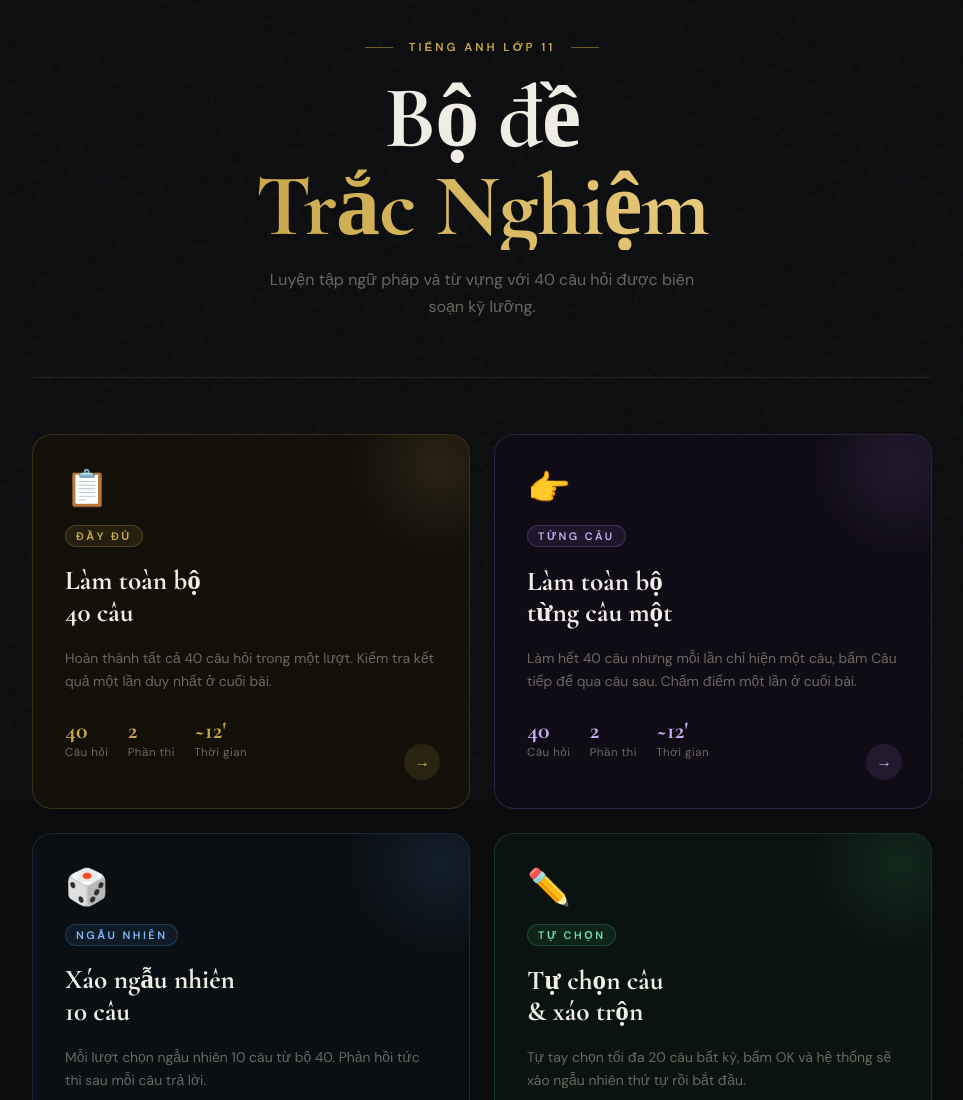
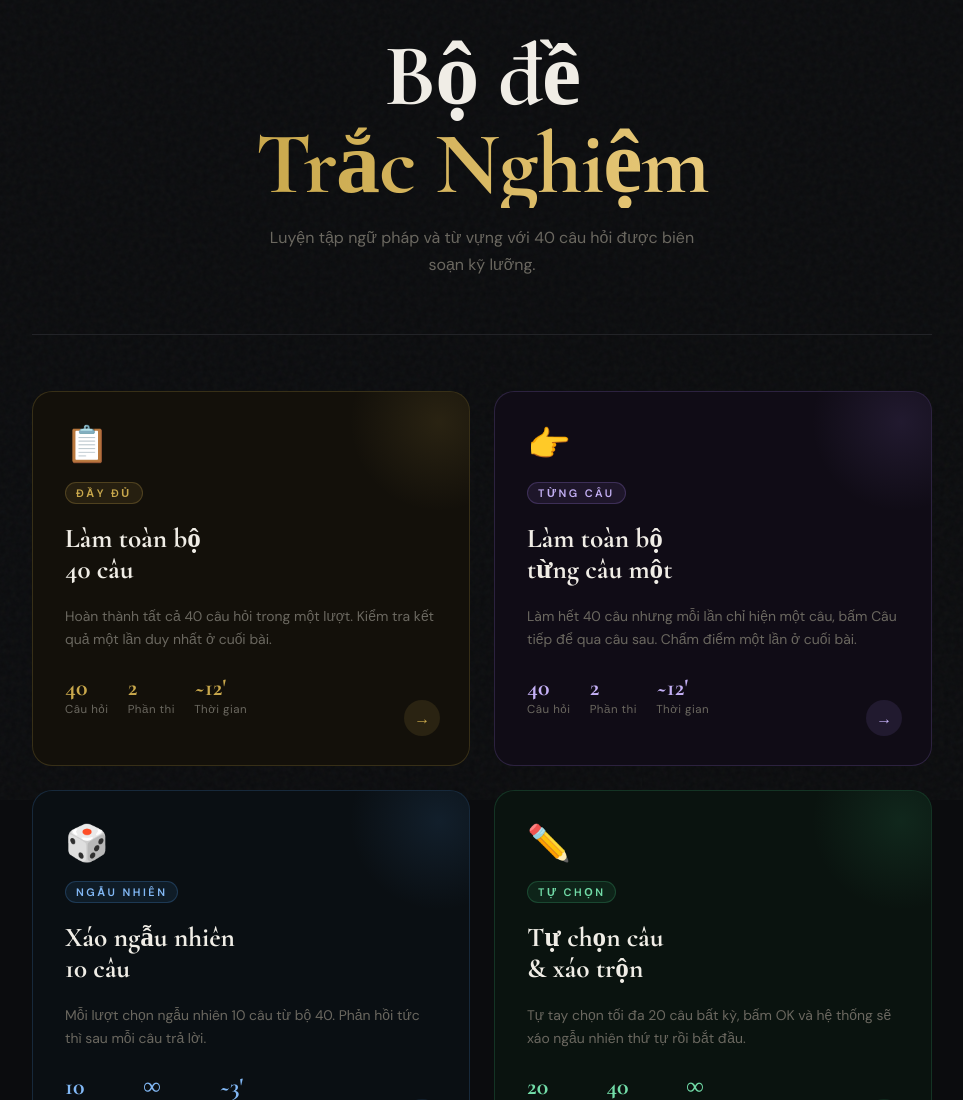
Before and after one commit to hoangphong17349/THPT, a plain HTML site: page index.html in a window 1280 px wide. Shown: the top 1100 px of the page, without its empty margins (158-1121 px from the left). Drawn offline with nearby package versions, Linux system fonts and the light colour scheme.

Commit message:
index.html: bỏ dòng 'Tiếng Anh Lớp 11' ở đầu trang
Co-Authored-By: Claude Sonnet 5.5 <noreply@anthropic.com>
Claude-Session: https://claude.ai/code/session_01QPUvTCHHfeeyJksyXdNoVM

```diff
--- a/index.html
+++ b/index.html
@@ -314,7 +314,6 @@
 <div class="wrapper">
 
   <div class="hero">
-    <div class="eyebrow"><span></span><span data-fill="eyebrow">…</span><span></span></div>
     <h1>
       <div class="line1">Bộ đề</div>
       <div class="line2">Trắc Nghiệm</div>
```
